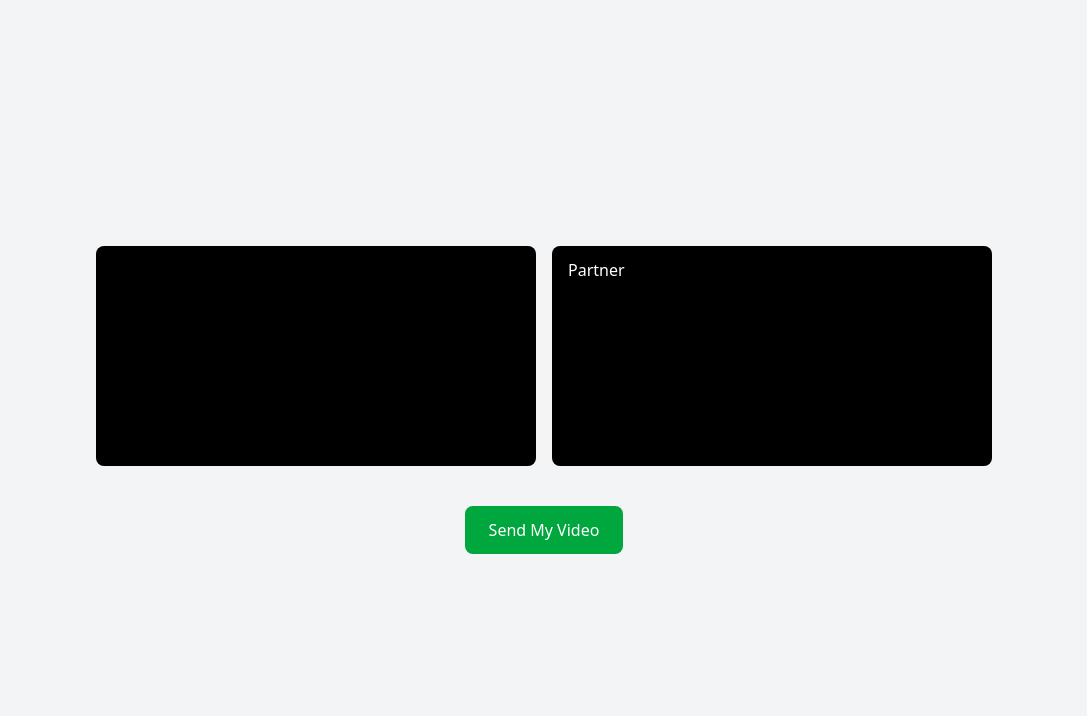
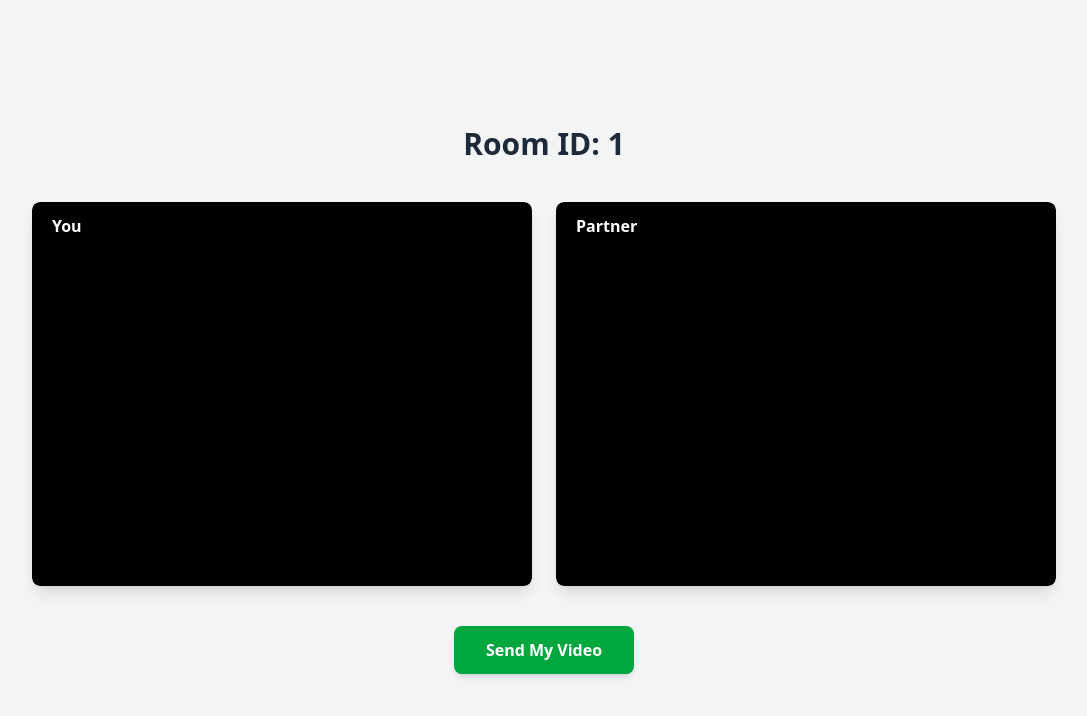
Before and after one commit to komal-kumawat/MESHSPIRE, a React (Vite) app in the folder frontend/: page /room/1 in a window 1280 px wide. Shown: the top 716 px of the page, without its empty margins (96-1183 px from the left). Built offline with nearby package versions, Linux system fonts and the light colour scheme; no server answers.

Commit message:
room handling

```diff
--- a/frontend/src/Pages/RoomPage.tsx
+++ b/frontend/src/Pages/RoomPage.tsx
@@ -1,7 +1,6 @@
 import React, { useEffect, useRef, useState, useCallback } from "react";
 import { useSocket } from "../providers/SocketProvider";
 import { useParams } from "react-router-dom";
-// import { useAuth } from "../Context/AuthContext";
 
 interface PendingCandidates {
   [socketId: string]: RTCIceCandidateInit[];
@@ -9,7 +8,6 @@ interface PendingCandidates {
 
 const Room: React.FC = () => {
   const { socket } = useSocket();
-  // const { username } = useAuth();
   const localVideoRef = useRef<HTMLVideoElement>(null);
   const remoteVideoRef = useRef<HTMLVideoElement>(null);
 
@@ -18,7 +16,7 @@ const Room: React.FC = () => {
   const [peerConnections, setPeerConnections] = useState<{ [key: string]: RTCPeerConnection }>({});
   const pendingCandidates = useRef<PendingCandidates>({});
 
-  // Get camera/mic immediately
+  // Get camera/mic
   const getUserMediaStream = useCallback(async () => {
     try {
       const stream = await navigator.mediaDevices.getUserMedia({ video: true, audio: true });
@@ -34,14 +32,13 @@ const Room: React.FC = () => {
   // Join room on mount
   useEffect(() => {
     if (!roomId) return;
-
     getUserMediaStream().then((stream) => {
       if (!stream) return;
       socket.emit("join-room", { roomId });
     });
   }, [roomId, getUserMediaStream, socket]);
 
-  // Handle new participant: create peer connection (tracks added only after sendMyVideo)
+  // Create peer connection
   const createPeerConnection = useCallback((socketId: string) => {
     const pc = new RTCPeerConnection({ iceServers: [{ urls: "stun:stun.l.google.com:19302" }] });
 
@@ -57,27 +54,25 @@ const Room: React.FC = () => {
     return pc;
   }, [socket]);
 
+  // Handle new participants
   useEffect(() => {
-    socket.on("new-participant", ({ socketId }) => {
-      if (!peerConnections[socketId]) {
-        createPeerConnection(socketId);
-      }
-    });
+    const handleNewParticipant = ({ socketId }: { socketId: string }) => {
+      if (!peerConnections[socketId]) createPeerConnection(socketId);
+    };
 
-    return () => {
-      socket.off("new-participant");
-    };
+    socket.on("new-participant", handleNewParticipant);
+    return () => {socket.off("new-participant", handleNewParticipant);}
   }, [socket, peerConnections, createPeerConnection]);
 
-  // Receive offer
+  // Handle incoming offer
   useEffect(() => {
-    socket.on("offer", async ({ from, offer }) => {
+    const handleOffer = async ({ from, offer }: any) => {
       let pc = peerConnections[from];
       if (!pc) pc = createPeerConnection(from);
 
       await pc.setRemoteDescription(offer);
 
-      // Apply any queued ICE candidates
+      // Apply queued ICE candidates
       if (pendingCandidates.current[from]) {
         for (const c of pendingCandidates.current[from]) {
           await pc.addIceCandidate(c);
@@ -85,58 +80,64 @@ const Room: React.FC = () => {
         delete pendingCandidates.current[from];
       }
 
+      // Add local tracks if not added
+      if (localStream && pc.getSenders().length === 0) {
+        localStream.getTracks().forEach((track) => pc.addTrack(track, localStream));
+      }
+
       const answer = await pc.createAnswer();
       await pc.setLocalDescription(answer);
       socket.emit("answer", { target: from, answer });
-    });
+    };
 
-    return () => {socket.off("offer");}
-  }, [socket, peerConnections, createPeerConnection]);
+    socket.on("offer", handleOffer);
+    return () => {socket.off("offer", handleOffer);}
+  }, [socket, peerConnections, createPeerConnection, localStream]);
 
-  // Receive answer
+  // Handle incoming answer
   useEffect(() => {
-    socket.on("answer", async ({ from, answer }) => {
+    const handleAnswer = async ({ from, answer }: any) => {
       const pc = peerConnections[from];
       if (!pc) return;
 
       await pc.setRemoteDescription(answer);
 
-      // Apply any queued ICE candidates
+      // Apply queued ICE candidates
       if (pendingCandidates.current[from]) {
         for (const c of pendingCandidates.current[from]) {
           await pc.addIceCandidate(c);
         }
         delete pendingCandidates.current[from];
       }
-    });
+    };
 
-    return () => {socket.off("answer");}
+    socket.on("answer", handleAnswer);
+    return () => {socket.off("answer", handleAnswer);}
   }, [peerConnections, socket]);
 
-  // Receive ICE candidates
+  // Handle incoming ICE candidates
   useEffect(() => {
-    socket.on("ice-candidate", async ({ from, candidate }) => {
+    const handleIceCandidate = async ({ from, candidate }: any) => {
       const pc = peerConnections[from];
       if (!pc) {
-        // Queue candidate until pc exists
         if (!pendingCandidates.current[from]) pendingCandidates.current[from] = [];
         pendingCandidates.current[from].push(candidate);
         return;
       }
 
-      if (pc.remoteDescription) {
-        await pc.addIceCandidate(candidate);
-      } else {
-        // Queue if remote description not set yet
+      if (pc.remoteDescription) await pc.addIceCandidate(candidate);
+      else {
         if (!pendingCandidates.current[from]) pendingCandidates.current[from] = [];
         pendingCandidates.current[from].push(candidate);
       }
-    });
 
-    return () => {socket.off("ice-candidate");}
+    };
+
+    socket.on("ice-candidate", handleIceCandidate);
+    return () => {socket.off("ice-candidate", handleIceCandidate);}
   }, [peerConnections, socket]);
 
-  // Send my video: add tracks and create offers
+  // Send my video to all participants
   const sendMyVideo = () => {
     if (!localStream) return;
 
@@ -155,27 +156,50 @@ const Room: React.FC = () => {
   };
 
   return (
-    <div className="min-h-screen flex flex-col items-center justify-center gap-6 p-6 bg-gray-100">
-      <div className="flex gap-4 mb-4 w-full max-w-4xl">
-        {/* Local video */}
-        <div className="w-1/2 relative">
-          <video ref={localVideoRef} autoPlay muted className="w-full rounded-lg bg-black" />
+<div className="min-h-screen bg-gray-100 flex flex-col items-center justify-center p-6">
+  <div className="w-full max-w-5xl flex flex-col items-center gap-6">
+    {/* Room ID */}
+    <h1 className="text-3xl font-bold text-gray-800 mb-4">Room ID: {roomId}</h1>
+
+    {/* Video Section */}
+    <div className="flex flex-col sm:flex-row gap-6 w-full">
+      {/* Local Video */}
+      <div className="relative w-full md:w-1/2 shadow-lg rounded-lg overflow-hidden">
+        <div className="absolute top-2 left-2 bg-black text-white px-3 py-1 rounded z-10 font-semibold">
+          You
+        </div>
+        <video
+          ref={localVideoRef}
+          autoPlay
+          muted
+          className="w-full h-64 md:h-96 object-cover bg-black rounded-lg"
+        />
       </div>
 
-        {/* Remote video */}
-        <div className="w-1/2 relative">
-          <div className="absolute top-2 left-2 bg-black text-white px-2 py-1 rounded z-10">Partner</div>
-          <video ref={remoteVideoRef} autoPlay className="w-full rounded-lg bg-black" />
+      {/* Remote Video */}
+      <div className="relative w-full md:w-1/2 shadow-lg rounded-lg overflow-hidden">
+        <div className="absolute top-2 left-2 bg-black text-white px-3 py-1 rounded z-10 font-semibold">
+          Partner
+        </div>
+        <video
+          ref={remoteVideoRef}
+          autoPlay
+          className="w-full h-64 md:h-96 object-cover bg-black rounded-lg"
+        />
       </div>
     </div>
 
+    {/* Send Video Button */}
     <button
       onClick={sendMyVideo}
-        className="px-6 py-3 bg-green-600 text-white rounded-lg hover:bg-green-500"
+      className="mt-4 px-8 py-3 bg-green-600 text-white rounded-lg hover:bg-green-500 active:scale-95 transition transform duration-200 shadow-md font-semibold"
     >
       Send My Video
     </button>
   </div>
+</div>
+
+
   );
 };
 
```
Lines whose indentation alone changed are shown as unchanged.
